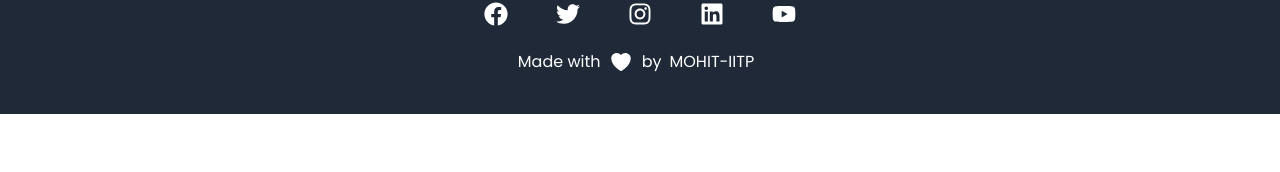
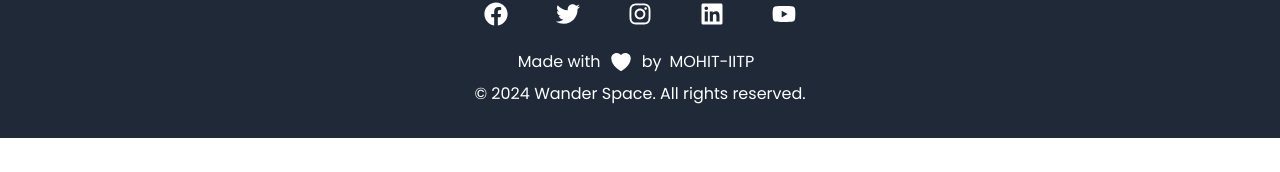
Before and after one commit to MOHIT-IITP/TheStayHub, a React (Vite) app in the folder client/: page / in a window 1280 px wide. Shown: the part 332-504 px from the top of the page. Built offline with nearby package versions, Linux system fonts and the light colour scheme; no server answers.

Commit message:
added copyright in footer

```diff
--- a/client/src/components/Footer.jsx
+++ b/client/src/components/Footer.jsx
@@ -183,6 +183,9 @@ export default function Footer() {
             MOHIT-IITP
           </a>
         </div>
+        <div className="flex justify-center items-center">
+          &copy; {new Date().getFullYear()} Wander Space. All rights reserved.
+        </div>
       </div>
     </footer>
   );
```
